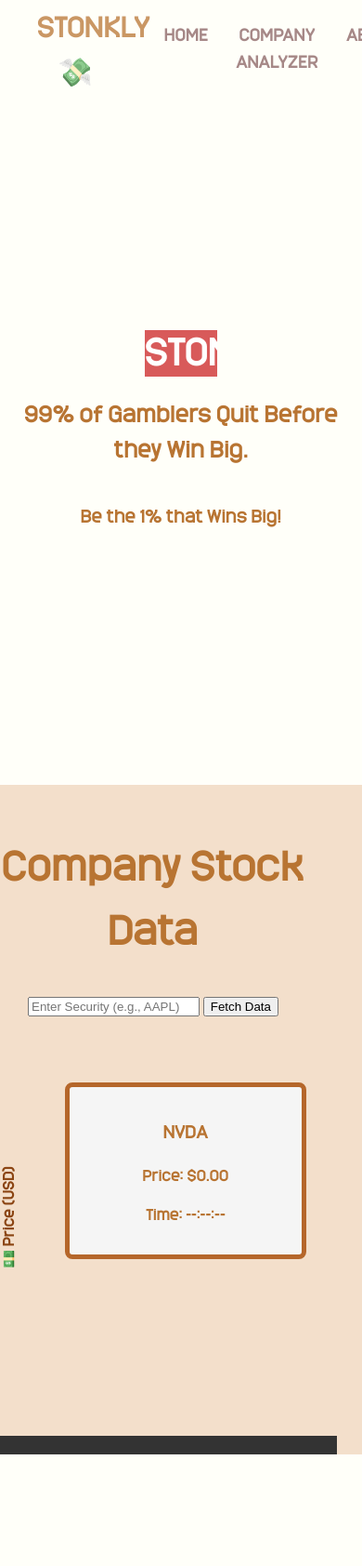
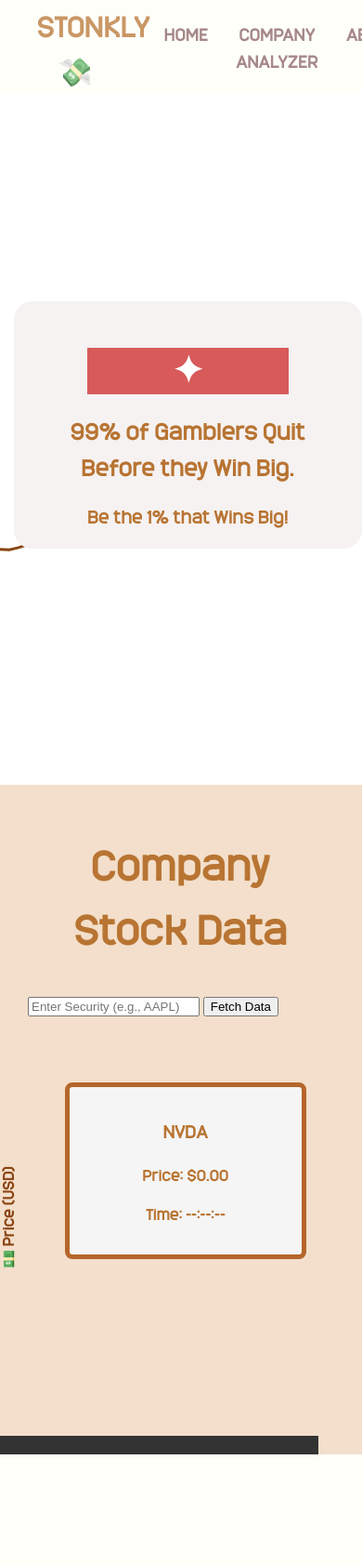
Before and after one commit to finestra771/websys-grouprepo, a PHP site: page /data.html in a window 390 px wide; the page is wider, and only the part inside the window is pictured. Shown: the top 1684 px of that part at 93% size. Run offline with PHP 8.4, Linux system fonts and the light colour scheme.

Commit message:
cool update for title

```diff
--- a/lab1/data.html
+++ b/lab1/data.html
@@ -16,6 +16,14 @@
         #link0:hover {
             color: #8f5a26;
             cursor: pointer;
+        }
+        canvas {
+            position: absolute;
+            top: 0;
+            left: 0;
+            width: 100%;
+            height: 100%;
+            z-index: -1;
         }
     </style>
 </head>
@@ -36,6 +44,8 @@
     </nav>
 
     <header id="home">
+        <canvas id="stockCanvas"></canvas>
+        <div id = titleStart>
             <div id=container>
                 <div id=flip>
                     <div>✦ STONKLY ✦</div>
@@ -45,10 +55,70 @@
             </div>
             <h2>99% of Gamblers Quit Before they Win Big.</h2>
             <h3>Be the 1% that Wins Big!</h3>
+        </div>
     </header>
+    <script>
+        const canvas = document.getElementById("stockCanvas");
+        const ctx = canvas.getContext("2d");
+
+        //this is to adjust for difference window sizes
+        function resizeCanvas() {
+            canvas.width = window.innerWidth;
+            canvas.height = window.innerHeight;
+        }
+        resizeCanvas();
+        window.addEventListener("resize", resizeCanvas);
+
+        const brown = "#8B4513";
+        const points = [];
+        let x = 0;
+        let y = canvas.height * (0.67 + 0.03); //this was unplanned i swear
+
+        function draw() {
+            //make sure background is white
+            ctx.fillStyle = "white";
+            ctx.fillRect(0, 0, canvas.width, canvas.height);
+
+            //this gets the random movement of points
+            x += 10;
+            y -= Math.random() * 8 - 2;
+
+            //make sure it doesn't go off canvas
+            if (y < canvas.height * 0.2) y = canvas.height * 0.8;
+
+            //reset when you reach right side
+            if (x > canvas.width) {
+                x = 0;
+                y = canvas.height * 0.7;
+                points.length = 0;
+            }
+
+            //add to list
+            points.push({ x, y });
+
+            //this draws line
+            ctx.beginPath();
+            ctx.lineWidth = 3;
+            ctx.strokeStyle = brown;
+            ctx.shadowBlur = 0;
+            ctx.shadowColor = "transparent";
+
+            //go through each points and give animation
+            for (let i = 0; i < points.length; i++) {
+                const p = points[i];
+                if (i === 0) ctx.moveTo(p.x, p.y);
+                else ctx.lineTo(p.x, p.y);
+            }
+
+            ctx.stroke();
+
+            requestAnimationFrame(draw);
+        }
+        draw();
+    </script>
 
     <section id="gallery">
-        <h1 style="font-size: 2.7rem; margin-top: -10px;">Company Stock Data</h1>
+        <h1 style="font-size: 2.7rem; margin-top: -10px; margin-left: 60px;">Company Stock Data</h1>
         <div class="search-bar">
             <input list="company-list" id="company-input" placeholder="Enter Security (e.g., AAPL)">
             <datalist id="company-list"></datalist>
--- a/lab1/resources/styles.css
+++ b/lab1/resources/styles.css
@@ -118,6 +118,16 @@
   text-align: center;
 }
 
+#titleStart {
+  text-align: center;
+  background-color: #f6f2f2;
+  border-radius: 20px;
+  margin-top: 70px;
+  margin-left: 15px;
+  padding-left: 20px;
+  padding-right: 20px;
+}
+
 /* About Us */
 #about-us {
   padding: 60px 20px;
@@ -234,7 +244,7 @@
   margin-bottom: -30px;
   margin-top: 30px;
   margin-left: -10%;
-  width: 120%;
+  width: 114%;
   overflow: hidden; /* incase data flows out of box*/
   background-color: #333;
   color: white;
@@ -280,10 +290,12 @@
   font-size: 2.5rem;
   font-weight:bold;
   padding-top:200px;
-  width:20%;
+  width:65%;
   bottom:45%;
   display:block;
-  margin-top: -100px;
+  margin-top: -150px;
+  margin-left: auto;
+  margin-right: auto;
 }
 
 #flip {
```
Also changed, not shown: README.md. Lines whose indentation alone changed are shown as unchanged.
